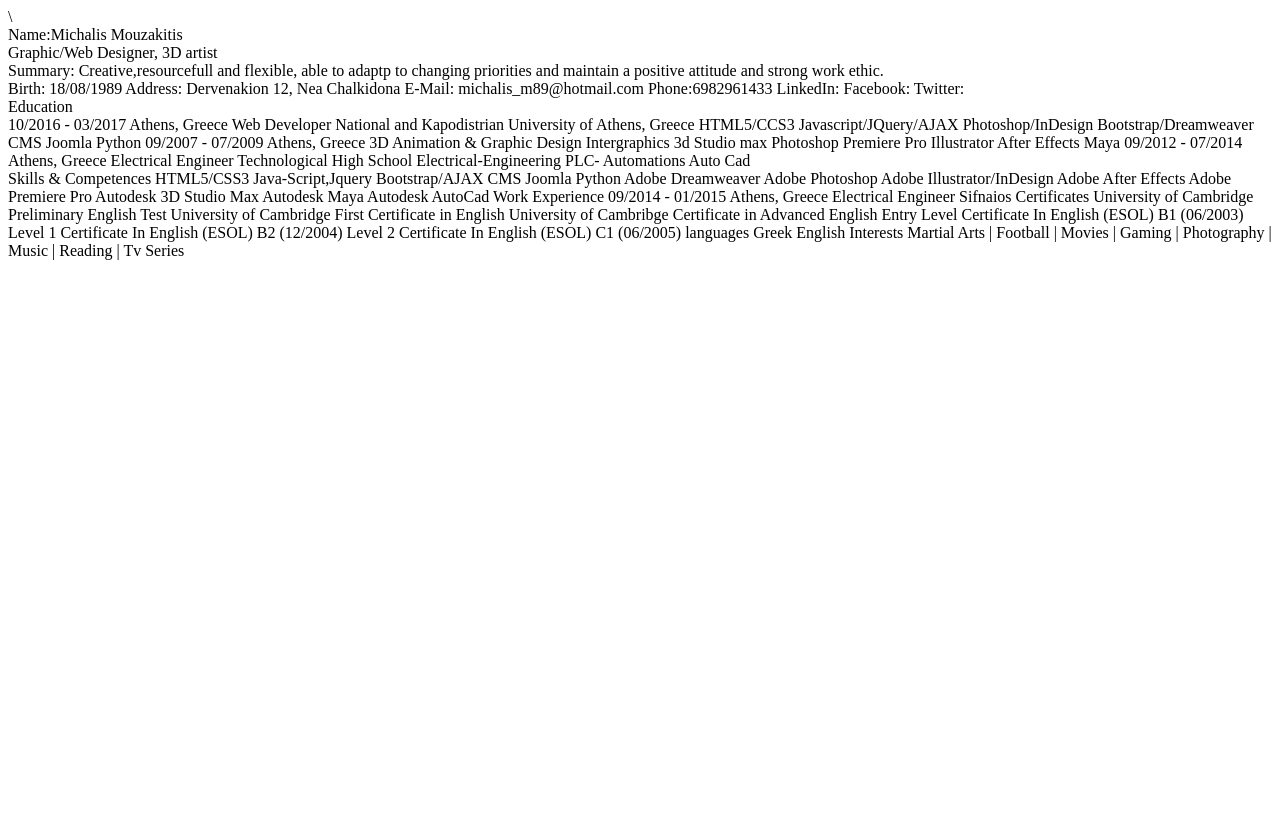
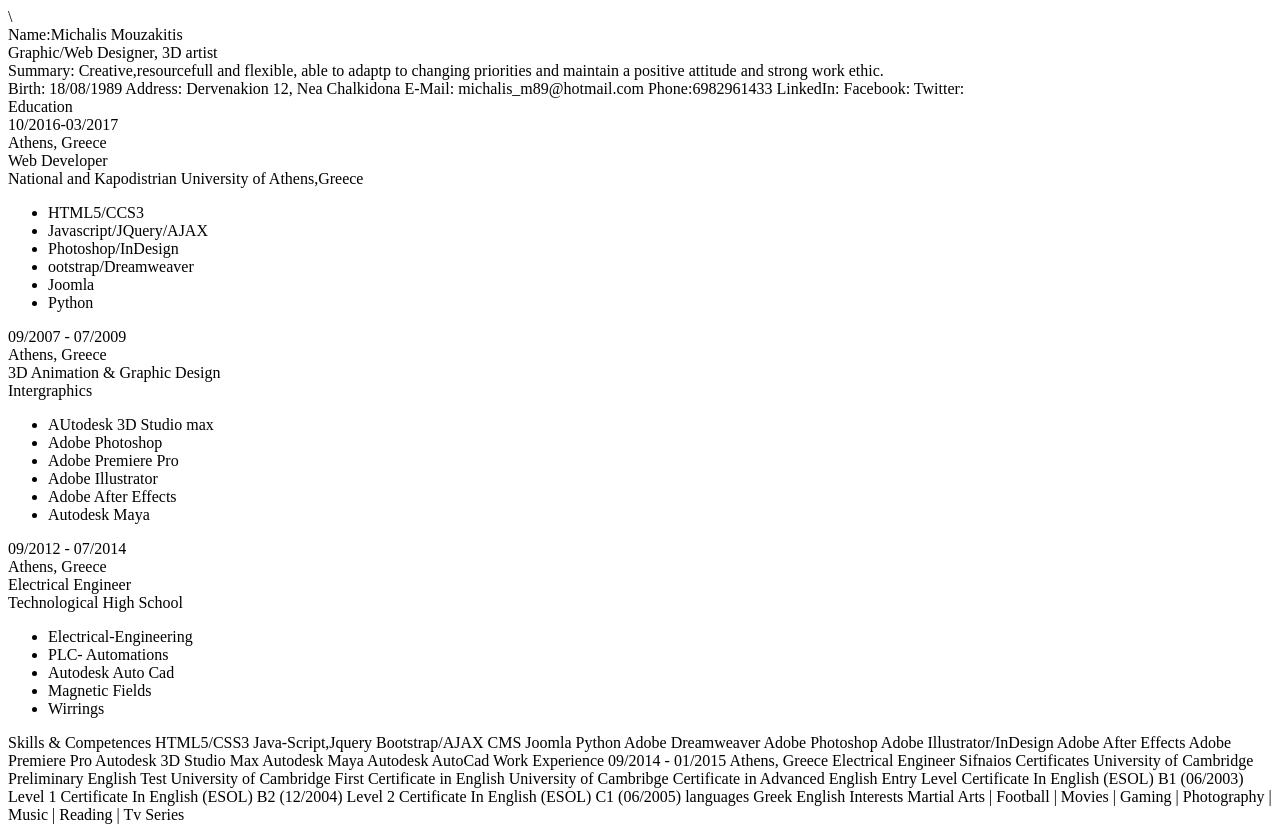
Before and after one commit to mouzakitis/CV, a plain HTML site: page index.html in a window 1280 px wide. Before the commit the page ends 800 px from the top, so only its background shows below. Drawn offline with Linux system fonts and the light colour scheme.

Commit message:
divs and lists

```diff
--- a/index.html
+++ b/index.html
@@ -25,25 +25,54 @@
 </div>
 <!--Education-->
 <div id="education">
+
     <div class="title">Education</div>
-10/2016 - 03/2017 Athens, Greece
-Web Developer
-National and Kapodistrian University of Athens,
-Greece
-HTML5/CCS3 Javascript/JQuery/AJAX
-Photoshop/InDesign Bootstrap/Dreamweaver
-CMS Joomla Python
-09/2007 - 07/2009 Athens, Greece
-3D Animation & Graphic Design
-Intergraphics
-3d Studio max Photoshop
-Premiere Pro Illustrator
-After Effects Maya
-09/2012 - 07/2014 Athens, Greece
-Electrical Engineer
-Technological High School
-Electrical-Engineering PLC- Automations
-Auto Cad
+    <div class="date">10/2016-03/2017</div>
+    <div class="place">Athens, Greece</div>
+    <div class="study"> Web Developer</div>
+    <div class="uni">National and Kapodistrian University of Athens,Greece</div>
+    <div class="courses">
+        <ul>
+            <li>HTML5/CCS3</li>
+            <li>Javascript/JQuery/AJAX</li>
+            <li>Photoshop/InDesign</li>
+            <li>ootstrap/Dreamweaver</li>
+            <li>Joomla</li>
+            <li>Python</li>
+        </ul>
+    </div>
+
+
+    <div class="date">09/2007 - 07/2009</div>
+    <div class="place">Athens, Greece</div>
+    <div class="study"> 3D Animation & Graphic Design</div>
+    <div class="uni">Intergraphics</div>
+    <div class="courses">
+        <ul>
+            <li>AUtodesk 3D Studio max</li>
+            <li>Adobe Photoshop</li>
+            <li>Adobe Premiere Pro</li>
+            <li>Adobe Illustrator</li>
+            <li>Adobe After Effects </li>
+            <li>Autodesk Maya</li>
+        </ul>
+    </div>
+
+    <div class="date">09/2012 - 07/2014</div>
+    <div class="place">Athens, Greece</div>
+    <div class="study"> Electrical Engineer</div>
+    <div class="uni">Technological High School</div>
+    <div class="courses">
+        <ul>
+            <li>Electrical-Engineering</li>
+            <li>PLC- Automations</li>
+            <li>Autodesk Auto Cad</li>
+            <li>Magnetic Fields</li>
+            <li>Wirrings </li>
+        </ul>
+    </div>
+
+
 </div>
 <!-- skills-->
 Skills & Competences
```
